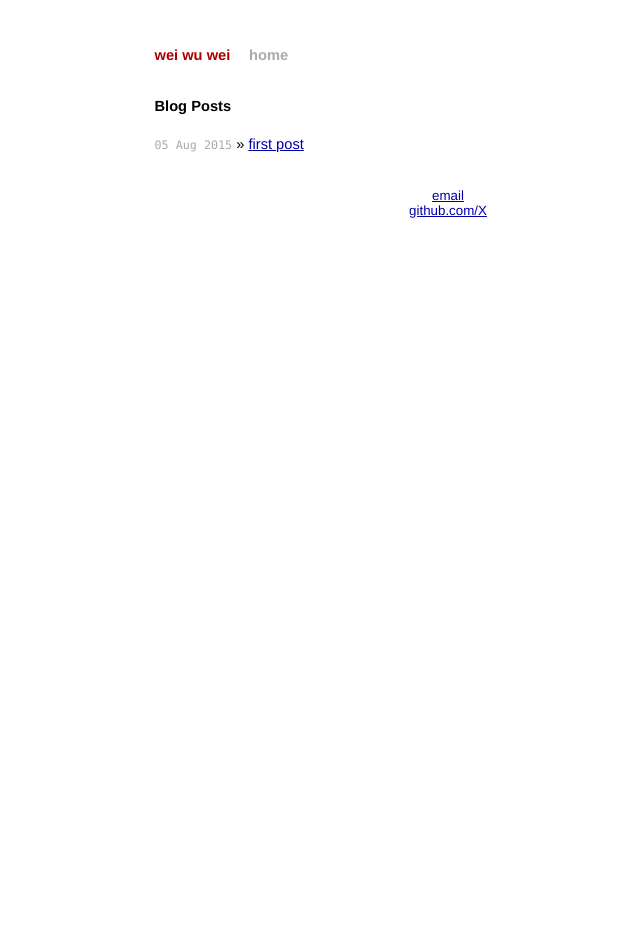
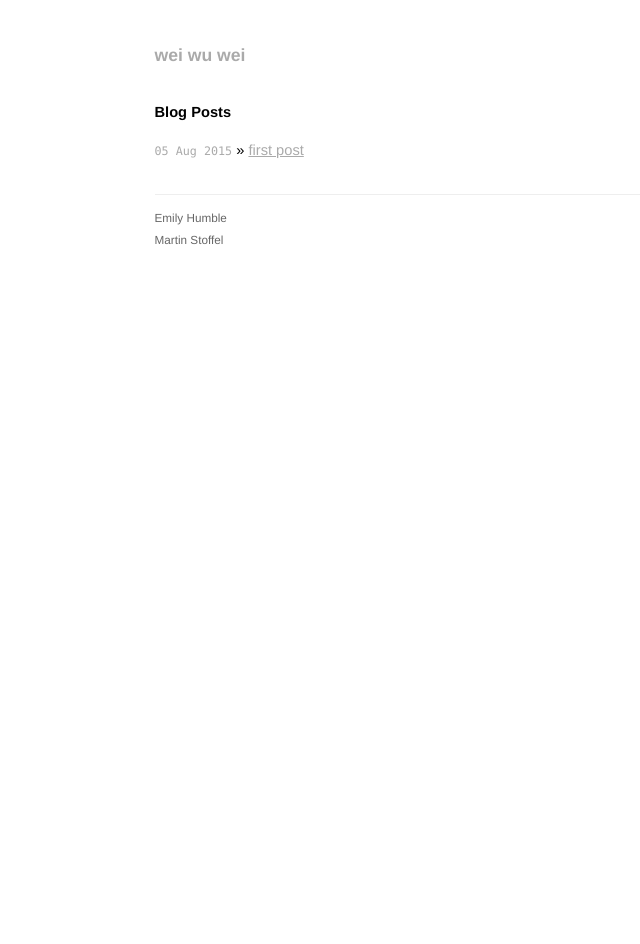
Before and after one commit to mastoffel/oldblog, a Jekyll site: the page built from index.html, in a window 1280 px wide. Shown: the whole page, without its empty margins (192-832 px from the left). Built offline with Jekyll 4.4.1, drawn with Linux system fonts in a browser that asks for light colours.

Commit message:
changed colors and footer

```diff
--- a/_layouts/default.html
+++ b/_layouts/default.html
@@ -26,19 +26,20 @@ var WRInitTime=(new Date()).getTime();
 <div class="site">
   <div class="title">
     <a href="/">wei wu wei</a>
-    <a class="extra" href="/">home</a>
   </div>
 
   {{ content }}
 
+<div class="footer">
+    <div class="contact">
+      <p>
+        Emily Humble<br />
+        Martin Stoffel
+      </p>
+    </div>
   </div>
+</div>
 
-  <footer>
-   <ul>
-   <li><a href="mailto:@gmail.com">email</a></li>
-   <li><a href="https://github.com/X">github.com/X</a></li>
-   </ul>
-  </footer>
-  </body>
 
+</body>
 </html>
--- a/css/screen.css
+++ b/css/screen.css
@@ -35,15 +35,15 @@ p {
 }
 
 a {
-  color: #00a;
+  color: #aaa;
 }
 
 a:hover {
-  color: black;
+  color: green;
 }
 
 a:visited {
-  color: #a0a;
+  color: black;
 }
 
 table {
@@ -87,18 +87,19 @@ ul.posts {
 }
 
 .title {
-  color: #a00;
+  color: #aaa;
+  font-size: 120%;
   font-weight: bold;
   margin-bottom: 2em;
 }
 
   .site .title a {
-    color: #a00;
+    color: #aaa;
     text-decoration: none;
   }
 
   .site .title a:hover {
-    color: black;
+    color: green;
   }
 
   .site .title a.extra {
@@ -118,7 +119,7 @@ ul.posts {
   .site .footer {
     font-size: 80%;
     color: #666;
-    border-top: 4px solid #eee;
+    border-top: 1px solid #eee;
     margin-top: 2em;
     overflow: hidden;
   }
--- a/index.html
+++ b/index.html
@@ -3,7 +3,7 @@ layout: default
 title: wei wu wei
 ---
 
-<div id="home">
+<div>
   <h1>Blog Posts</h1>
   <ul class="posts">
     {% for post in site.posts %}
```
